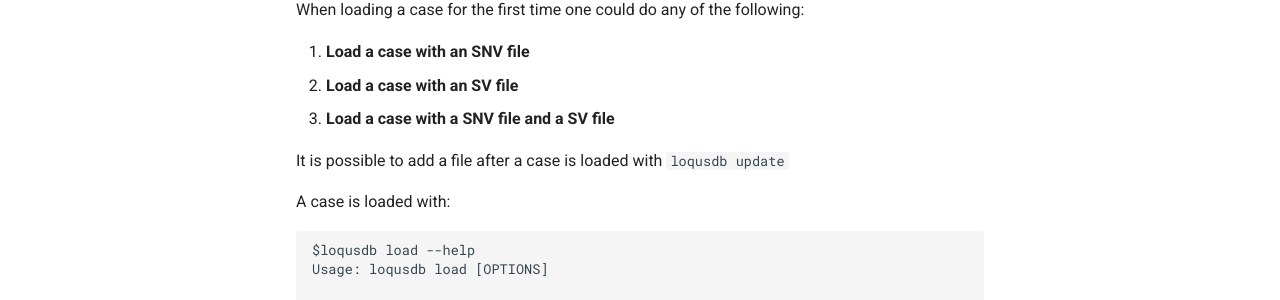
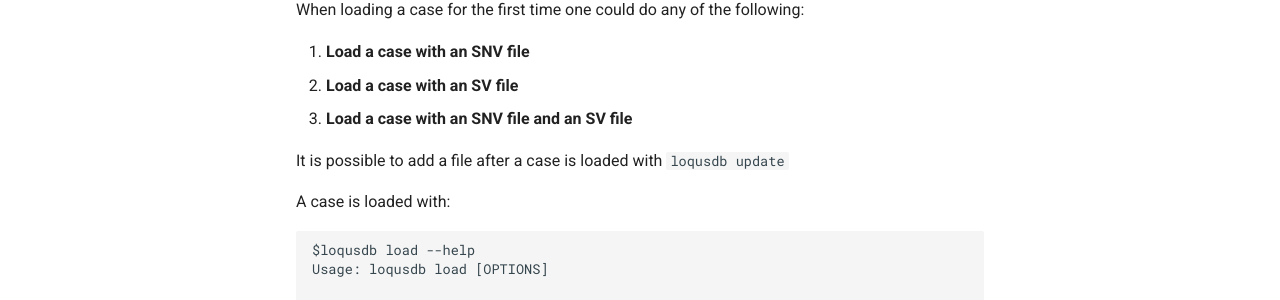
Before and after one commit to Clinical-Genomics/loqusdb, an MkDocs documentation site: the page built from docs/user-guide/loading.md, in a window 1280 px wide and 900 px high. Shown: the part 275-575 px from the top of the window. Built offline with MkDocs 1.6.1 and Material for MkDocs 9.7.7, drawn with Linux system fonts in a browser that asks for light colours; comment, search, counter and statistics services are not loaded.

```diff
--- a/docs/user-guide/loading.md
+++ b/docs/user-guide/loading.md
@@ -7,7 +7,7 @@ When loading a case for the first time one could do any of the following:
 
 1. **Load a case with an SNV file**
 1. **Load a case with an SV file**
-1. **Load a case with a SNV file and a SV file**
+1. **Load a case with an SNV file and an SV file**
 
 It is possible to add a file after a case is loaded with `loqusdb update`
 
```
